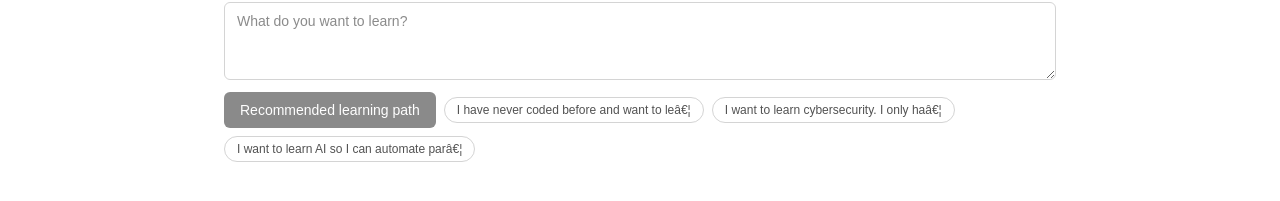
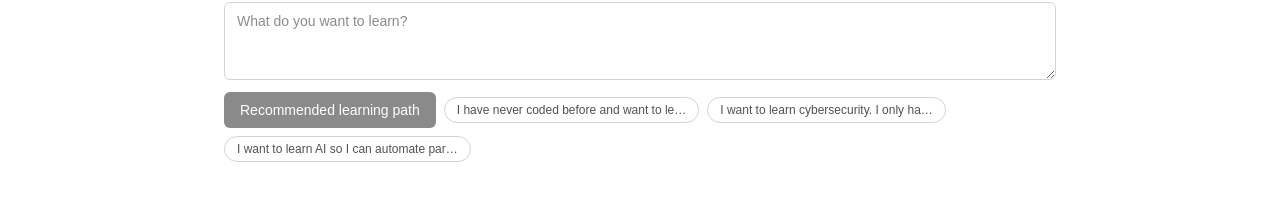
Before and after one commit to Felix6655/novatok-courses, a Next.js app: page /courses/advisor in a window 1280 px wide. Shown: the part 183-384 px from the top of the page. Built offline with nearby package versions, Linux system fonts and the light colour scheme.

Commit message:
Fix advisor example prompt encoding

```diff
--- a/src/components/advisor/CourseAdvisorForm.tsx
+++ b/src/components/advisor/CourseAdvisorForm.tsx
@@ -83,7 +83,7 @@ export function CourseAdvisorForm() {
               onClick={() => setMessage(example)}
               className="rounded-full border border-neutral-300 px-3 py-1 text-xs text-neutral-600 hover:border-neutral-400 dark:border-neutral-700 dark:text-neutral-300"
             >
-              {example.length > 40 ? `${example.slice(0, 40)}â€¦` : example}
+              {example.length > 40 ? `${example.slice(0, 40)}…` : example}
             </button>
           ))}
         </div>
```
